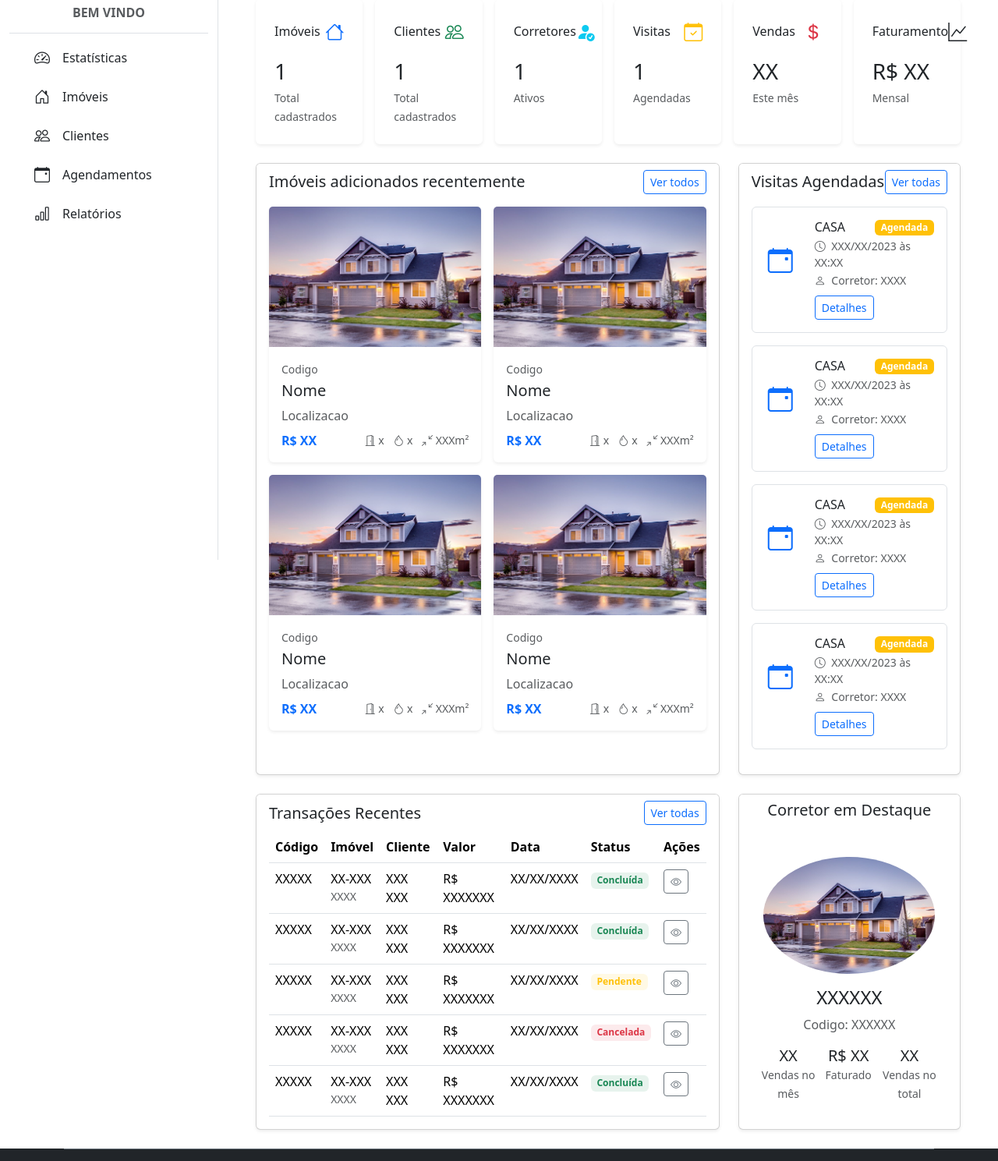
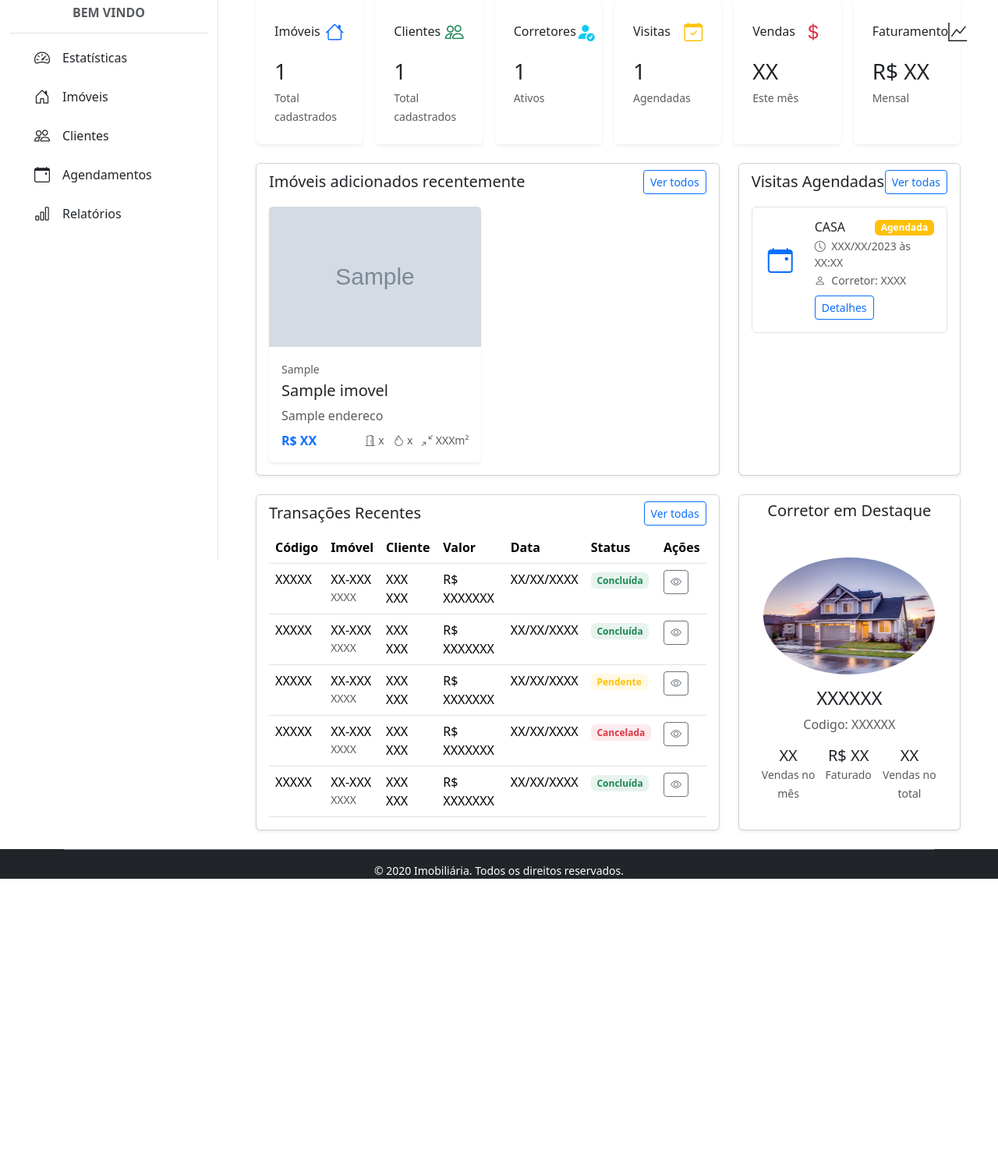
Before and after one commit to Brunofcrosa/2025-CPPIG101-Bruno, a Django app: template home/templates/index.html in a window 1280 px wide. Shown: the part 82-1571 px from the top of the page at 78% size. After the commit the page ends 1209 px from the top, so only its background shows below. Run offline with Django 3.2, Linux system fonts and the light colour scheme; the template is opened without the code that fills it: most values are stand-ins (such as "Sample title", 1, 10 or a date in 2020); grey boxes marked "Sample" are stand-in pictures; some libraries are stand-ins or nearby versions.

Commit message:
arrumando index

```diff
--- a/home/templates/index.html
+++ b/home/templates/index.html
@@ -76,6 +76,7 @@
       </div>
     </div>
   </div>
+
   <div class="row g-4 mb-4">
     <div class="col-12 col-lg-8">
       <div class="card shadow-sm h-100">
@@ -87,15 +88,22 @@
         </div>
         <div class="card-body pt-2">
           <div class="row g-3">
+            {% for imovel in imoveis_recentes %}
             <div class="col-12 col-md-6">
               <div class="property-card card h-100 border-0 shadow-sm">
                 <div class="position-relative">
-                  <img src="/static/img/casa1.jpeg" class="card-img-top" alt="Imóvel" style="height: 180px; object-fit: cover;">
+                  {% if imovel.foto %}
+                  <img src="{{ imovel.foto.url }}" class="card-img-top" alt="Imóvel"
+                    style="height: 180px; object-fit: cover;">
+                  {% else %}
+                  <img src="/static/img/casa1.jpeg" class="card-img-top" alt="Imóvel"
+                    style="height: 180px; object-fit: cover;">
+                  {% endif %}
                 </div>
                 <div class="card-body">
-                  <small class="text-muted">Codigo</small>
-                  <h5 class="card-title mt-1">Nome</h5>
-                  <p class="card-text text-muted mb-2">Localizacao</p>
+                  <small class="text-muted">{{imovel.codigoImovel}}</small>
+                  <h5 class="card-title mt-1">{{imovel.nome}}</h5>
+                  <p class="card-text text-muted mb-2">{{imovel.endereco}}</p>
                   <div class="d-flex justify-content-between align-items-center">
                     <span class="fw-bold text-primary">R$ XX</span>
                     <div class="text-muted small">
@@ -107,70 +115,12 @@
                 </div>
               </div>
             </div>
-            <div class="col-12 col-md-6">
-              <div class="property-card card h-100 border-0 shadow-sm">
-                <div class="position-relative">
-                  <img src="/static/img/casa1.jpeg" class="card-img-top" alt="Imóvel" style="height: 180px; object-fit: cover;">
-                </div>
-                <div class="card-body">
-                  <small class="text-muted">Codigo</small>
-                  <h5 class="card-title mt-1">Nome</h5>
-                  <p class="card-text text-muted mb-2">Localizacao</p>
-                  <div class="d-flex justify-content-between align-items-center">
-                    <span class="fw-bold text-primary">R$ XX</span>
-                    <div class="text-muted small">
-                      <i class="bi bi-door-open"></i> x
-                      <i class="bi bi-droplet ms-2"></i> x
-                      <i class="bi bi-arrows-angle-contract ms-2"></i> XXXm²
-                    </div>
-                  </div>
-                </div>
-              </div>
-            </div>
-            <div class="col-12 col-md-6">
-              <div class="property-card card h-100 border-0 shadow-sm">
-                <div class="position-relative">
-                  <img src="/static/img/casa1.jpeg" class="card-img-top" alt="Imóvel" style="height: 180px; object-fit: cover;">
-                </div>
-                <div class="card-body">
-                  <small class="text-muted">Codigo</small>
-                  <h5 class="card-title mt-1">Nome</h5>
-                  <p class="card-text text-muted mb-2">Localizacao</p>
-                  <div class="d-flex justify-content-between align-items-center">
-                    <span class="fw-bold text-primary">R$ XX</span>
-                    <div class="text-muted small">
-                      <i class="bi bi-door-open"></i> x
-                      <i class="bi bi-droplet ms-2"></i> x
-                      <i class="bi bi-arrows-angle-contract ms-2"></i> XXXm²
-                    </div>
-                  </div>
-                </div>
-              </div>
-            </div>
-            <div class="col-12 col-md-6">
-              <div class="property-card card h-100 border-0 shadow-sm">
-                <div class="position-relative">
-                  <img src="/static/img/casa1.jpeg" class="card-img-top" alt="Imóvel" style="height: 180px; object-fit: cover;">
-                </div>
-                <div class="card-body">
-                  <small class="text-muted">Codigo</small>
-                  <h5 class="card-title mt-1">Nome</h5>
-                  <p class="card-text text-muted mb-2">Localizacao</p>
-                  <div class="d-flex justify-content-between align-items-center">
-                    <span class="fw-bold text-primary">R$ XX</span>
-                    <div class="text-muted small">
-                      <i class="bi bi-door-open"></i> x
-                      <i class="bi bi-droplet ms-2"></i> x
-                      <i class="bi bi-arrows-angle-contract ms-2"></i> XXXm²
-                    </div>
-                  </div>
-                </div>
-              </div>
-            </div>
+          {% endfor %}
           </div>
         </div>
       </div>
     </div>
+
     <div class="col-12 col-lg-4">
       <div class="card shadow-sm h-100">
         <div class="card-header bg-white border-bottom-0 pb-2">
@@ -180,6 +130,7 @@
           </div>
         </div>
         <div class="card-body pt-2">
+          {% for visita in visitas_recentes %}
           <div class="visit-item border p-3 mb-3 rounded">
             <div class="d-flex">
               <div class="mt-4 text-primary p-1 rounded me-4">
@@ -202,76 +153,12 @@
               </div>
             </div>
           </div>
-          <div class="visit-item border p-3 mb-3 rounded">
-            <div class="d-flex">
-              <div class="mt-4 text-primary p-1 rounded me-4">
-                <i class="bi bi-calendar-event fs-2"></i>
-              </div>
-              <div class="flex-grow-1">
-                <div class="d-flex justify-content-between align-items-start">
-                  <h6 class="mb-1">CASA</h6>
-                  <span class="badge bg-warning bg-opacity-20 text-white">Agendada</span>
-                </div>
-                <small class="text-muted d-block">
-                  <i class="bi bi-clock me-1"></i> XXX/XX/2023 às XX:XX
-                </small>
-                <small class="text-muted">
-                  <i class="bi bi-person me-1"></i> Corretor: XXXX
-                </small>
-                <div class="mt-2">
-                  <button class="btn btn-sm btn-outline-primary">Detalhes</button>
-                </div>
-              </div>
-            </div>
-          </div>
-          <div class="visit-item border p-3 mb-3 rounded">
-            <div class="d-flex">
-              <div class="mt-4 text-primary p-1 rounded me-4">
-                <i class="bi bi-calendar-event fs-2"></i>
-              </div>
-              <div class="flex-grow-1">
-                <div class="d-flex justify-content-between align-items-start">
-                  <h6 class="mb-1">CASA</h6>
-                  <span class="badge bg-warning bg-opacity-20 text-white">Agendada</span>
-                </div>
-                <small class="text-muted d-block">
-                  <i class="bi bi-clock me-1"></i> XXX/XX/2023 às XX:XX
-                </small>
-                <small class="text-muted">
-                  <i class="bi bi-person me-1"></i> Corretor: XXXX
-                </small>
-                <div class="mt-2">
-                  <button class="btn btn-sm btn-outline-primary">Detalhes</button>
-                </div>
-              </div>
-            </div>
-          </div>
-          <div class="visit-item border p-3 mb-3 rounded">
-            <div class="d-flex">
-              <div class="mt-4 text-primary p-1 rounded me-4">
-                <i class="bi bi-calendar-event fs-2"></i>
-              </div>
-              <div class="flex-grow-1">
-                <div class="d-flex justify-content-between align-items-start">
-                  <h6 class="mb-1">CASA</h6>
-                  <span class="badge bg-warning bg-opacity-20 text-white">Agendada</span>
-                </div>
-                <small class="text-muted d-block">
-                  <i class="bi bi-clock me-1"></i> XXX/XX/2023 às XX:XX
-                </small>
-                <small class="text-muted">
-                  <i class="bi bi-person me-1"></i> Corretor: XXXX
-                </small>
-                <div class="mt-2">
-                  <button class="btn btn-sm btn-outline-primary">Detalhes</button>
-                </div>
-              </div>
-            </div>
-          </div>
+          {% endfor %}
         </div>
       </div>
     </div>
   </div>
+
   <div class="row g-4">
     <div class="col-12 col-lg-8">
       <div class="card shadow-sm">
--- a/home/views.py
+++ b/home/views.py
@@ -10,8 +10,10 @@ class IndexView(TemplateView):
     def get_context_data(self, **kwargs):
         context = super().get_context_data(**kwargs)
         context['total_imoveis'] = Imovel.objects.count()
+        context['imoveis_recentes'] = Imovel.objects.all()[:4]
         context['total_clientes'] = Cliente.objects.count()
         context['total_corretores'] = Corretor.objects.count()
         context['total_visitas'] = Visita.objects.count()
+        context['visitas_recentes'] = Visita.objects.all()[:4]
 
         return context
```
Also changed, not shown: db.sqlite3.
